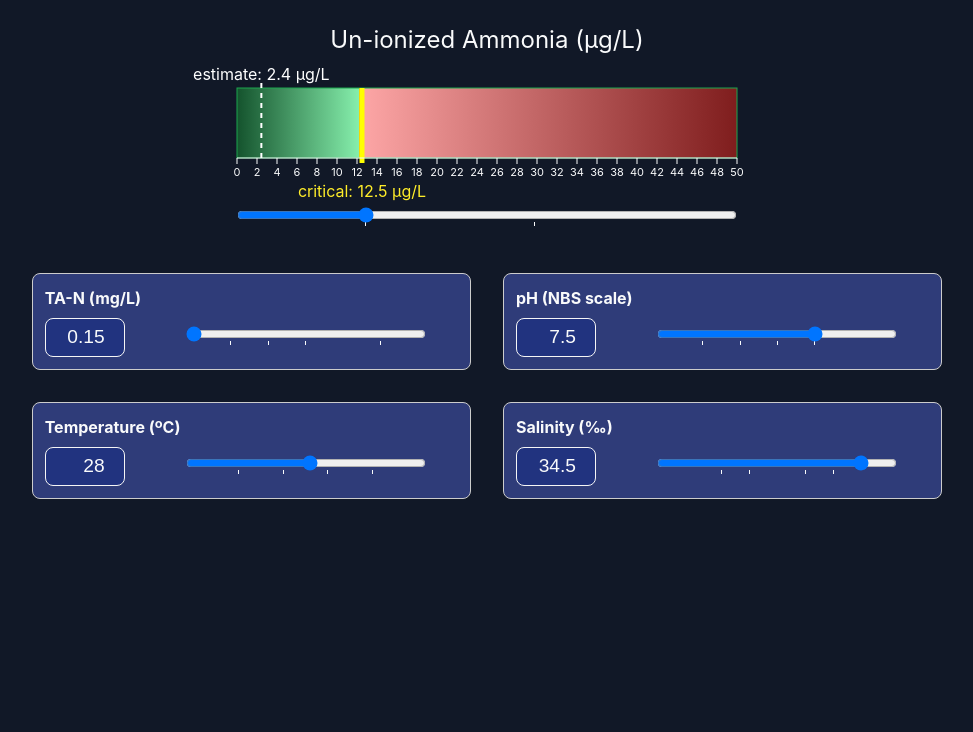
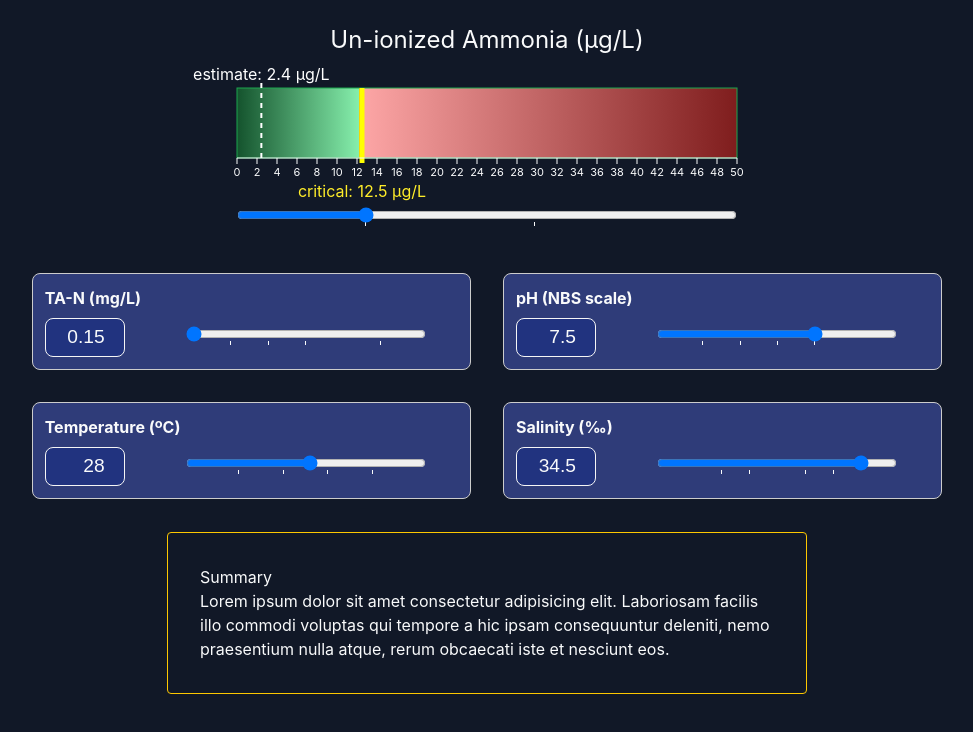
Before and after one commit to aquacalc/wq-tools-playground, a SvelteKit app: page / in a window 1280 px wide. Shown: the top 732 px of the page, without its empty margins (153-1126 px from the left). Built offline with nearby package versions, Linux system fonts and the light colour scheme.

Commit message:
frame Summary

```diff
--- /dev/null
+++ b/src/lib/Summary.svelte
@@ -0,0 +1,13 @@
+<script>
+	//
+</script>
+
+<div class="my-8 mx-80 p-8 w-[500] rounded border border-yellow-400">
+	<h1>Summary</h1>
+
+	<p>
+		Lorem ipsum dolor sit amet consectetur adipisicing elit. Laboriosam facilis illo commodi
+		voluptas qui tempore a hic ipsam consequuntur deleniti, nemo praesentium nulla atque, rerum
+		obcaecati iste et nesciunt eos.
+	</p>
+</div>
--- a/src/routes/+page.svelte
+++ b/src/routes/+page.svelte
@@ -10,6 +10,7 @@
 	import Rect from '#lib/uian/Rect.svelte';
 
 	import SliderText from '#lib/SliderText.svelte';
+	import Summary from '#lib/Summary.svelte';
 
 	let posto = $derived(
 		(1000 *
@@ -83,6 +84,11 @@
 			options={['10', '15', '25', '30']}
 		/>
 	</div>
+
+    <hr />
+
+    <Summary />
+
 </section>
 
 <style>
```
